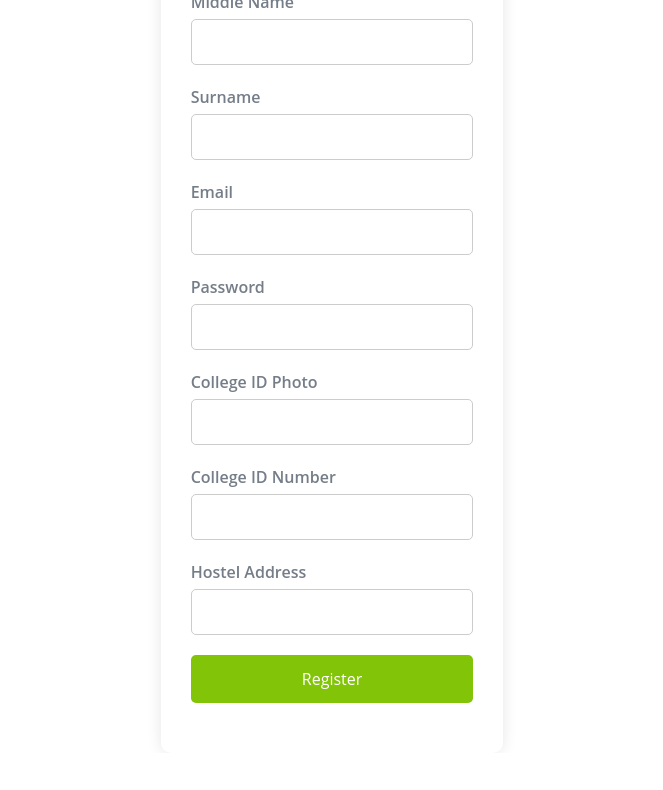
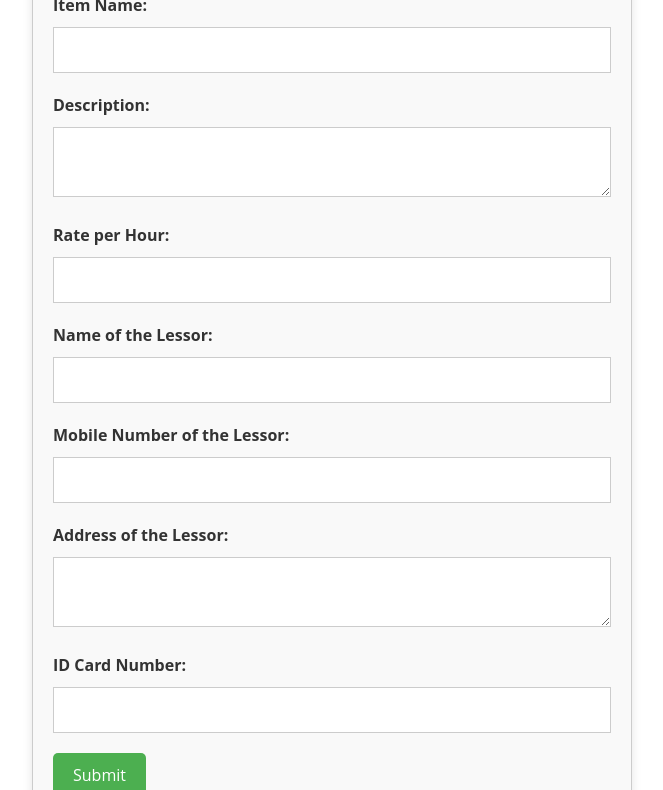
Before and after one commit to VTengineers/onlineShopping, a website: page renting-for-engineers/seller-register.html in a window 1280 px wide. Shown: the part 114-904 px from the top of the page, without its empty margins (308-971 px from the left). Before the commit the page ends 867 px from the top, so only its background shows below. Drawn offline with Linux system fonts and the light colour scheme; files whose address does not match are found by name.

Commit message:
updated the password hashing and added the renter form

```diff
--- a/renting-for-engineers/models/User.js
+++ b/renting-for-engineers/models/User.js
@@ -17,6 +17,6 @@ const userSchema = new Schema({
         type: String,
         required: true
     }
-}, { collection: 'renters' }); // Specify the collection name
+}, { collection: 'users' }); // Specify the collection name
 
 module.exports = mongoose.model('User', userSchema);
--- a/renting-for-engineers/seller-register.html
+++ b/renting-for-engineers/seller-register.html
@@ -3,117 +3,101 @@
 <head>
     <meta charset="UTF-8">
     <meta name="viewport" content="width=device-width, initial-scale=1.0">
-    <title>Seller Registration</title>
+    <title>Rent an Item</title>
     <link href="css/bootstrap.min.css" rel="stylesheet">
     <link href="css/style.css" rel="stylesheet">
+</head>
+<body>
     <style>
-        /* Additional custom styles for seller registration form */
-        body {
-            display: flex;
-            justify-content: center;
-            align-items: center;
-            height: 100vh;
-            margin: 0;
-            font-family: 'Open Sans', sans-serif;
-            background: #ffffff;
+        #rent-an-item-form {
+          max-width: 600px;
+          margin: 40px auto;
+          padding: 20px;
+          background-color: #f9f9f9;
+          border: 1px solid #ccc;
+          box-shadow: 0 0 10px rgba(0, 0, 0, 0.1);
         }
 
-        .seller-registration-form {
-            width: 100%;
-            max-width: 600px;
-            padding: 30px;
-            background: #fff;
-            border-radius: 10px;
-            box-shadow: 0px 0px 15px rgba(0, 0, 0, 0.1);
+        #rent-an-item-form h2 {
+          margin-top: 0;
+          font-weight: bold;
+          color: #333;
         }
 
-        .form-group {
+        #rent-an-item-form .form-group {
           margin-bottom: 20px;
         }
 
-        .form-group label {
-            font-weight: 600;
+        #rent-an-item-form label {
           display: block;
-            margin-bottom: 5px;
+          margin-bottom: 10px;
+          font-weight: bold;
+          color: #333;
         }
 
-        .form-group input {
+        #rent-an-item-form input[type="text"],
+        #rent-an-item-form textarea,
+        #rent-an-item-form input[type="number"],
+        #rent-an-item-form input[type="tel"] {
           width: 100%;
           padding: 10px;
           font-size: 16px;
           border: 1px solid #ccc;
-            border-radius: 5px;
         }
 
-        .form-group button {
-            width: 100%;
-            padding: 12px;
+        #rent-an-item-form input[type="file"] {
+          padding: 10px;
           font-size: 16px;
+          border: 1px solid #ccc;
+        }
+
+        #rent-an-item-form button[type="submit"] {
+          background-color: #4CAF50;
+          color: #fff;
+          padding: 10px 20px;
           border: none;
-            background-color: var(--bs-primary);
-            color: #fff;
           border-radius: 5px;
           cursor: pointer;
-            transition: background-color 0.3s ease;
         }
 
-        .form-group button:hover {
-            background-color: var(--bs-primary-dark);
-        }
-
-        .centered {
-            display: flex;
-            justify-content: center;
-            align-items: center;
-            height: 100vh;
+        #rent-an-item-form button[type="submit"]:hover {
+          background-color: #3e8e41;
         }
       </style>
-</head>
-<body>
 
-<div class="centered">
-    <div class="seller-registration-form">
-        <h2>Seller Registration</h2>
-        <!-- Ensure method="POST" is specified in the form -->
-        <form id="sellerRegistrationForm" action="/api/renters/register" method="POST">
+      <form id="rent-an-item-form" action="http://localhost:5000/api/renters" method="post">
+        <h2>Rent an Item</h2>
         <div class="form-group">
-                <label for="name">Name</label>
-                <input type="text" id="name" name="name" required>
+            <label for="itemName">Item Name:</label>
+            <input type="text" id="itemName" name="itemName" required>
         </div>
         <div class="form-group">
-                <label for="middleName">Middle Name</label>
-                <input type="text" id="middleName" name="middleName">
+            <label for="description">Description:</label>
+            <textarea id="description" name="description" required></textarea>
         </div>
         <div class="form-group">
-                <label for="surname">Surname</label>
-                <input type="text" id="surname" name="surname" required>
+            <label for="ratePerHour">Rate per Hour:</label>
+            <input type="number" id="ratePerHour" name="ratePerHour" required>
         </div>
         <div class="form-group">
-                <label for="email">Email</label>
-                <input type="email" id="email" name="email" required>
+            <label for="lessorName">Name of the Lessor:</label>
+            <input type="text" id="lessorName" name="lessorName" required>
         </div>
         <div class="form-group">
-                <label for="password">Password</label>
-                <input type="password" id="password" name="password" required>
+            <label for="lessorMobileNumber">Mobile Number of the Lessor:</label>
+            <input type="tel" id="lessorMobileNumber" name="lessorMobileNumber" required>
         </div>
         <div class="form-group">
-                <label for="collegeIdPhoto">College ID Photo</label>
-                <input type="text" id="collegeIdPhoto" name="collegeIdPhoto">
+            <label for="lessorAddress">Address of the Lessor:</label>
+            <textarea id="lessorAddress" name="lessorAddress" required></textarea>
         </div>
         <div class="form-group">
-                <label for="collegeIdNumber">College ID Number</label>
-                <input type="text" id="collegeIdNumber" name="collegeIdNumber" required>
+            <label for="idCardNumber">ID Card Number:</label>
+            <input type="text" id="idCardNumber" name="idCardNumber" required>
         </div>
-            <div class="form-group">
-                <label for="hostelAddress">Hostel Address</label>
-                <input type="text" id="hostelAddress" name="hostelAddress" required>
-            </div>
-            <div class="form-group">
-                <button type="submit">Register</button>
-            </div>
+        <button type="submit">Submit</button>
     </form>
-    </div>
-</div>
+
 
 </body>
 </html>
--- a/renting-for-engineers/server.js
+++ b/renting-for-engineers/server.js
@@ -3,11 +3,13 @@ const mongoose = require('mongoose');
 const bodyParser = require('body-parser');
 const cors = require('cors');
 const userRoutes = require('./routes/users');
+const renterRoutes = require('./routes/renters');
 
 const app = express();
 
 // Middleware
 app.use(bodyParser.json());
+app.use(bodyParser.urlencoded({ extended: true })); // For handling form submissions
 app.use(cors());
 
 // Connect to MongoDB
@@ -20,6 +22,7 @@ mongoose.connect('mongodb://localhost:27017/renting-for-engineers', {
 
 // Routes
 app.use('/api/users', userRoutes);
+app.use('/api/renters', renterRoutes);
 
 // Default route
 app.get('/', (req, res) => {
```
Also changed, not shown: loginform.html (+15 -5 lines), renting-for-engineers/models/Renter.js (+10 -42 lines), renting-for-engineers/package.json (+6 -3 lines), renting-for-engineers/routes/renters.js (added, +28 -0 lines), renting-for-engineers/uploads/1717927964582-pexels-photo-12660379.webp (added), renting-for-engineers/uploads/1717928346327-pexels-photo-12660379.webp (added), 1 other file. Lines whose indentation alone changed are shown as unchanged.
